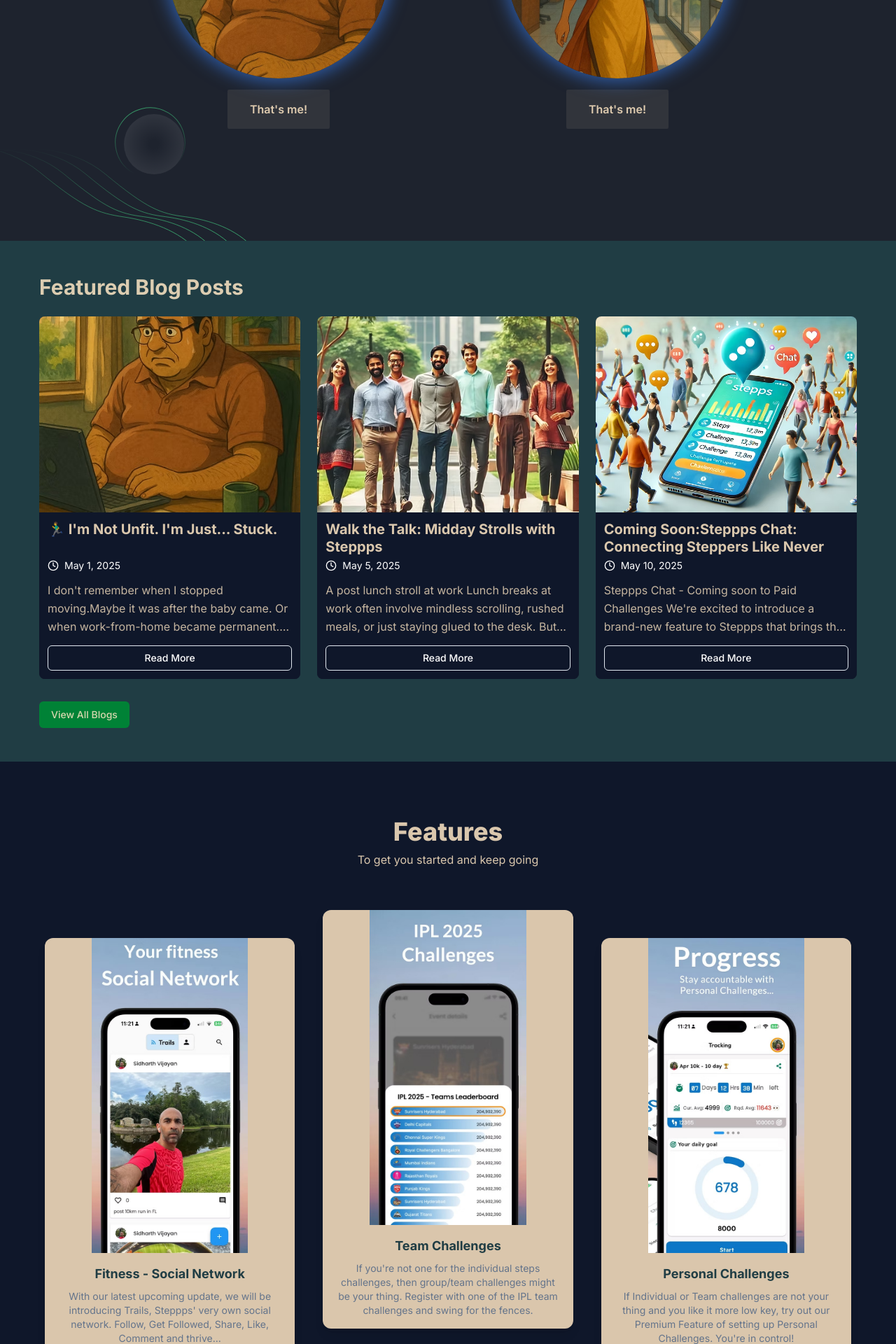
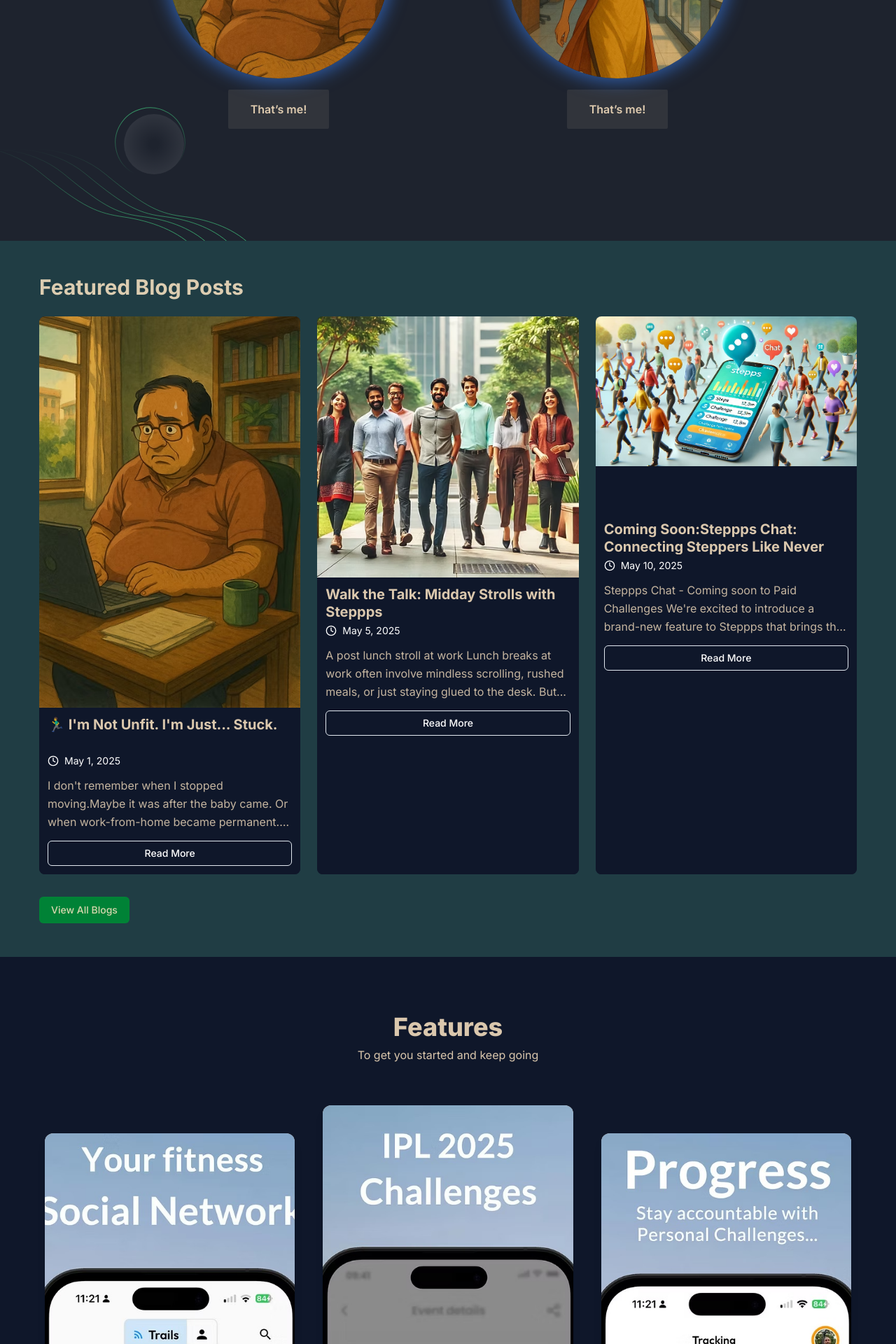
Before and after one commit to mohitaryan0/stepppps, a Next.js app: page / in a window 1280 px wide. Shown: the part 580-2500 px from the top of the page at 70% size. Built offline with nearby package versions, Linux system fonts and the light colour scheme.

Commit message:
fix: Clean up imports and fix single quotes
- Replace raw single quotes with HTML entities in JSX
- Remove unused imports and variables
- Fix type issues in BlogCard component

```diff
--- a/src/app/challenges/page.tsx
+++ b/src/app/challenges/page.tsx
@@ -4,6 +4,7 @@
 import { Button } from "@/components/ui/button";
 import { format } from "date-fns";
 import { useState } from "react";
+import Image from "next/image";
 
 
 export default function Challenges() {
@@ -22,15 +23,17 @@
             </CardHeader>
             <CardContent className="text-white">
               <div className="relative h-[300px] mb-6">
-                <img
+                <Image
                   src="/images/group-walking.jpg"
                   alt="Group of people walking together"
-                  className="w-full h-full object-cover rounded-lg"
+                  width={800}
+                  height={600}
+                  className="object-cover rounded-lg"
                 />
                 <div className="absolute inset-0 bg-gradient-to-t from-black/80 to-transparent" />
               </div>
               <p className="text-gray-600 dark:text-gray-400 mb-4">
-                Group Challenges are time to take your wellness journey to the next level for private groups. Whether it's your family, friends, colleagues, or a special community, these challenges bring you closer while keeping you on your toes—literally!
+                Group Challenges are time to take your wellness journey to the next level for private groups. Whether it&#x27;s your family, friends, colleagues, or a special community, these challenges bring you closer while keeping you on your toes&#x2014;literally!
               </p>
               <div className="grid grid-cols-1 md:grid-cols-3 gap-6 mt-6">
                 <div className="bg-white dark:bg-gray-800 p-4 rounded-lg shadow-sm">
--- a/src/components/ChallengesSection.tsx
+++ b/src/components/ChallengesSection.tsx
@@ -1,8 +1,6 @@
 'use client'
 // Removed Framer Motion import
-import React, { useEffect, useState } from "react";
-import { Card, CardContent, CardHeader, CardTitle } from "@/components/ui/card";
-
+import React, { useEffect } from "react";
 const challengesData = [
   {
     title: "By Invite Only",
@@ -55,7 +53,7 @@
         <div className="text-center">
           <h2 className="text-3xl font-bold mb-8 text-center text-white dark:text-white">Walk Together, Bond Stronger</h2>
           <p className="text-xl text-center text-white dark:text-gray-400 mb-12 max-w-3xl mx-auto">
-            Group Challenges are exclusive fitness journeys designed for private groups. Whether it's your family, friends, colleagues, or a special community, these challenges bring you closer while keeping you on your toes—literally!
+            Group Challenges are exclusive fitness journeys designed for private groups. Whether it&rsquo;s your family, friends, colleagues, or a special community, these challenges bring you closer while keeping you on your toes&mdash;literally!
           </p>
 
           <div className="grid grid-cols-1 md:grid-cols-2 lg:grid-cols-3 gap-8">
--- a/src/components/Header/menuData.tsx
+++ b/src/components/Header/menuData.tsx
@@ -1,3 +1,5 @@
+
+
 import { Menu } from "@/types/menu";
 
 const menuData: Menu[] = [
--- a/src/components/Hero/index.tsx
+++ b/src/components/Hero/index.tsx
@@ -19,7 +19,7 @@
                 </h1>
                 <p className="mb-4 text-base leading-relaxed! text-body-color dark:text-body-color-dark sm:text-lg md:text-xl">
                 <GiFootsteps className="inline size-12 " />
-                Pick the vibe that matches you best and let&apos;s get started.
+                Pick the vibe that matches you best and let&#x27;s get started.
                 </p>
                 <div className="grid grid-cols-1 gap-y-22 md:grid-cols-2 md:gap-x-42">
 
@@ -38,18 +38,25 @@
                       href="https://nextjstemplates.com/templates/saas-starter-startup"
                       className="inline-block rounded-xs bg-black px-8 py-4 text-base font-semibold text-white duration-300 ease-in-out hover:bg-black/90 dark:bg-white/10 dark:text-white dark:hover:bg-white/5"
                       >
-                      That's me!
+                      That&rsquo;s me!
                     </Link>
                   </div>
                   <div className="space-y-4">
                     <div className="relative aspect-square w-64 mx-auto sm:w-80 md:w-full">
-                      <img src="/images/hero/active.png" alt="Image 2" className="w-full h-full object-cover rounded-full shadow-[0_0_25px_5px_rgba(59,130,246,0.6)] transition duration-500" />
+                      <Image
+  src="/images/hero/active.png"
+  alt="Image 2"
+  width={400}
+  height={400}
+  className="w-full h-full object-cover rounded-full shadow-[0_0_25px_5px_rgba(59,130,246,0.6)] transition duration-500"
+  priority
+/>
                     </div>
                     <Link
                       href="https://github.com/NextJSTemplates/startup-nextjs"
                       className="inline-block rounded-xs bg-black px-8 py-4 text-base font-semibold text-white duration-300 ease-in-out hover:bg-black/90 dark:bg-white/10 dark:text-white dark:hover:bg-white/5"
                     >
-                      That's me!
+                      That&rsquo;s me!
                     </Link>
                   </div>
                 </div>
--- a/src/components/blog/BlogCard.tsx
+++ b/src/components/blog/BlogCard.tsx
@@ -1,25 +1,26 @@
-import { Card, CardContent, CardDescription, CardFooter, CardHeader, CardTitle } from "@/components/ui/card"
 import { Button } from "@/components/ui/button"
+import Image from "next/image"
 import { Clock } from "lucide-react"
 
 interface BlogCardProps {
   title: string
   description: string
   date: string
-  author: string
   image?: string
 }
 
-function BlogCard({ title, description, date, author, image }: BlogCardProps) {
+function BlogCard({ title, description, date, image }: BlogCardProps) {
   return (
     <div className="group relative rounded-lg overflow-hidden transition-all duration-300 hover:scale-[1.02] bg-white dark:bg-gray-900">
       <div className="absolute inset-0 bg-gradient-to-b from-transparent via-transparent to-white dark:to-gray-900 opacity-90 pointer-events-none"></div>
       {image && (
         <div className="relative aspect-[4/3] w-full">
-          <img
+          <Image
             src={image}
             alt={title}
-            className="h-full w-full object-cover"
+            width={500}
+            height={375}
+            className="object-cover"
           />
         </div>
       )}
--- a/src/components/features/FeaturesSection.tsx
+++ b/src/components/features/FeaturesSection.tsx
@@ -1,4 +1,5 @@
 import React from "react";
+import Image from "next/image";
 
 const features = [
   {
@@ -65,10 +66,13 @@
               className={`bg-white rounded-xl shadow-lg text-center hover:shadow-2xl transition duration-300 overflow-hidden hover:scale-115 transform ${offset}`}
             >
               <a href={feature.href}>
-                <img
+                <Image
                   src={feature.image}
                   alt={feature.title}
-                  className="w-full h-[450px] object-contain rounded-t-xl"
+                  width={400}
+                  height={400}
+                  className="w-full h-full object-cover rounded-lg shadow-[0_0_25px_5px_rgba(59,130,246,0.6)] transition duration-500"
+                  priority
                 />
               </a>
               <div className="p-4">
```
